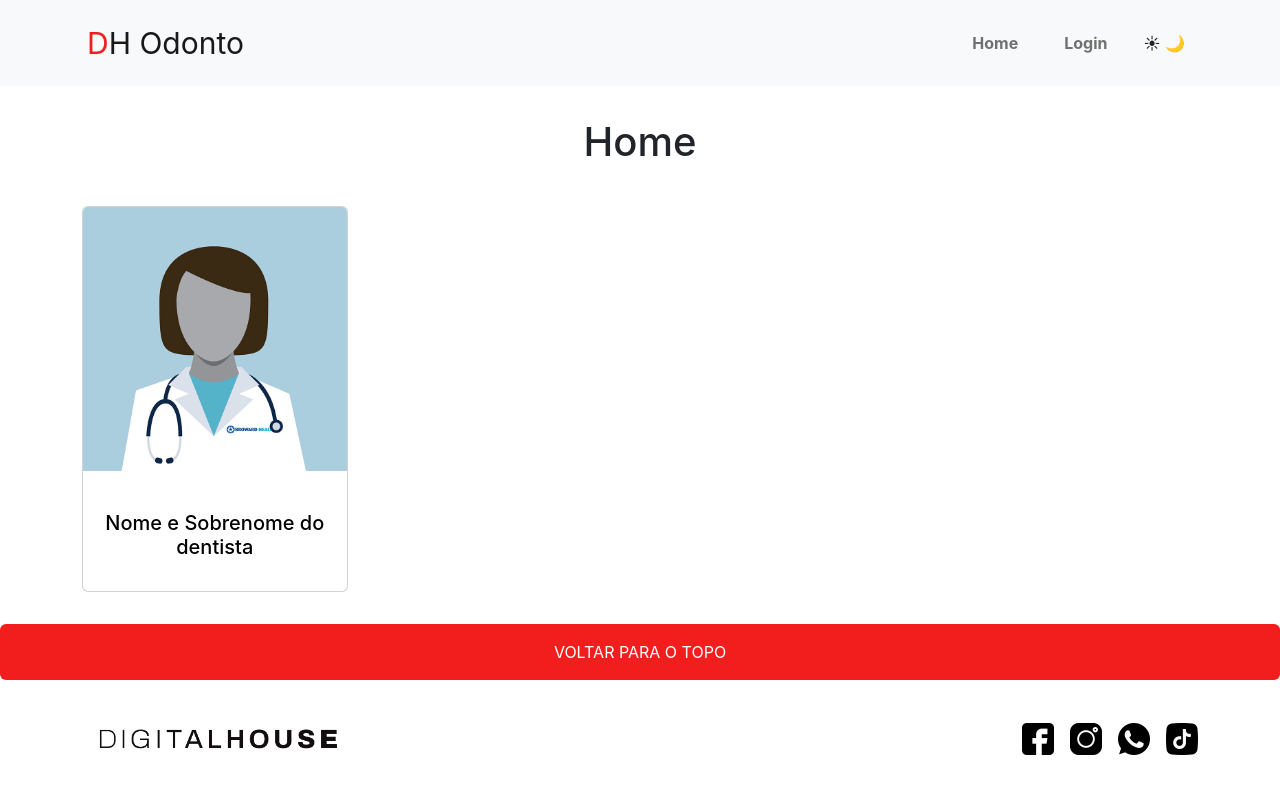
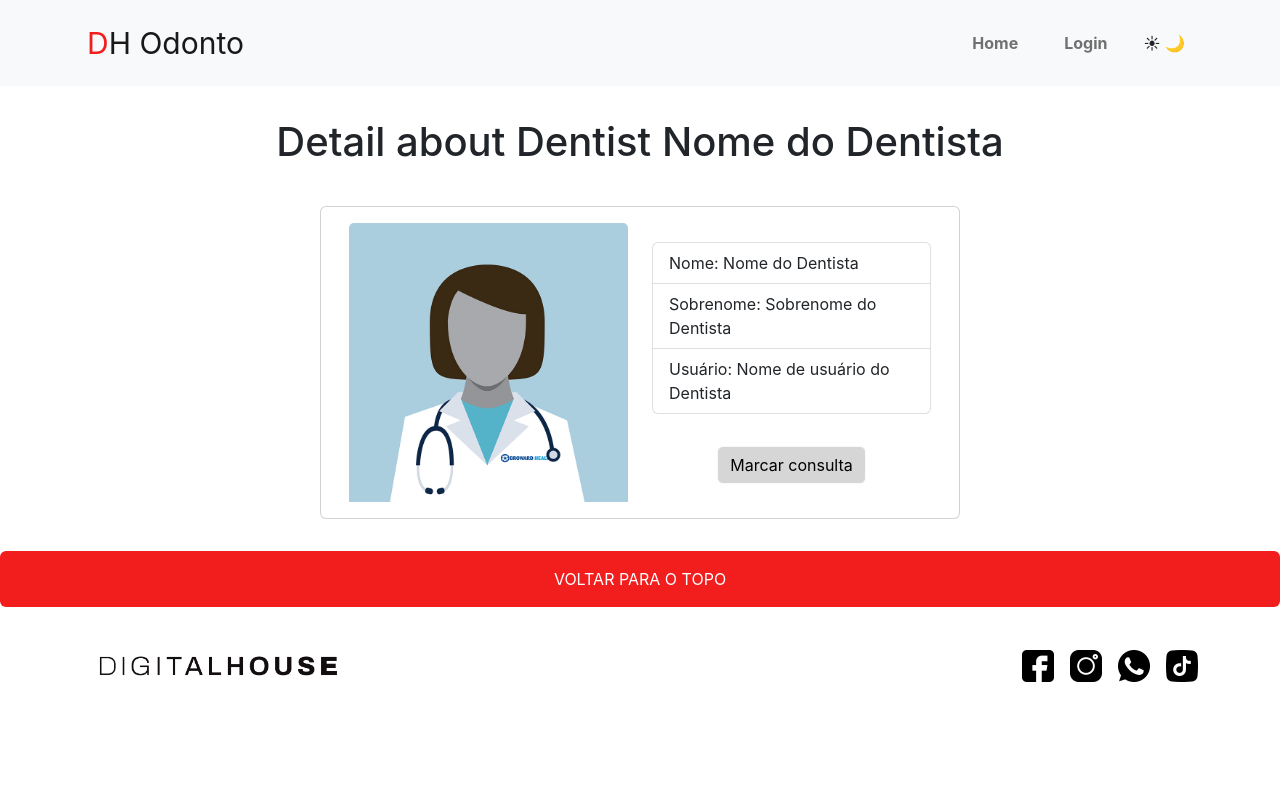
Before and after one commit to Carlos-Landerdahl/OdontoSchedule, a React (Create React App) app: page /beer/1 in a window 1280 px wide. Shown: the top 794 px of the page. Built offline with nearby package versions, Linux system fonts and the light colour scheme.

Commit message:
feat: improving architecture folders

```diff
--- a/src/App.jsx
+++ b/src/App.jsx
@@ -1,21 +1,13 @@
-
-import { Outlet } from "react-router-dom";
-import Footer from "./Components/Footer";
-import Navbar from "./Components/Navbar";
+import { BrowserRouter } from "react-router-dom";
+import { RoutesApp } from "./routes";
 
 function App() {
   return (
-    <>
-      {/* //Na linha seguinte deverá ser feito um teste se a aplicação
-        // está em dark mode e deverá utilizar a classe dark ou light */}
+    <BrowserRouter>
       <div className={`app light}`}>
-        <Navbar />
-        <main>
-          <Outlet />
-        </main>
-        <Footer />
+        <RoutesApp />
       </div>
-    </>
+    </BrowserRouter>
   );
 }
 
--- a/src/Components/Navbar.jsx
+++ b/src/Components/Navbar.jsx
@@ -1,3 +1,4 @@
+import { Link } from "react-router-dom";
 import styles from "./Navbar.module.css";
 
 const Navbar = () => {
@@ -12,9 +13,9 @@ const Navbar = () => {
       >
         <div className="container">
           {/* Ao clicar, o usuário deve ser redirecionado a home, com react-router */}
-          <a className={`navbar-brand ${styles.navbarBrand}`} href="/home">
+          <Link className={`navbar-brand ${styles.navbarBrand}`} to="/home">
             DH Odonto
-          </a>
+          </Link>
           <button
             className="navbar-toggler"
             type="button"
@@ -45,9 +46,9 @@ const Navbar = () => {
                 ao formulário de login
                 O botão de logout deverá ser testado darkmode
                 se sim, btn-dark, se não, btn-light */}
-                <a className="nav-link" href="/login">
+                <Link className="nav-link" to="/login">
                   Login
-                </a>
+                </Link>
               </li>
               <li className={`nav-item`}>
                 {/* Ao ser clicado, esse botão mudará a aplicação para dark mode ou light mode.
--- a/src/index.jsx
+++ b/src/index.jsx
@@ -2,17 +2,12 @@ import React from "react";
 import ReactDOM from "react-dom/client";
 import "bootstrap/dist/css/bootstrap.min.css";
 import "bootstrap/dist/js/bootstrap.min.js";
-import Navbar from "./Components/Navbar";
-import Home from "./Routes/Home";
-import Footer from "./Components/Footer";
 import "./index.css";
+import App from "./App";
 
 const root = ReactDOM.createRoot(document.getElementById("root"));
-//Lembre-se de configurar suas rotas e seu contexto aqui
 root.render(
   <React.StrictMode>
-    <Navbar />
-    <Home />
-    <Footer />
+    <App />
   </React.StrictMode>
 );
--- /dev/null
+++ b/src/layouts/DefaultLayout/index.jsx
@@ -0,0 +1,13 @@
+import { Outlet } from "react-router-dom";
+import Navbar from "../../components/Navbar";
+import Footer from "../../components/Footer";
+
+export function DefaultLayout() {
+  return (
+    <>
+      <Navbar />
+      <Outlet />
+      <Footer />
+    </>
+  )
+}
--- /dev/null
+++ b/src/pages/Detail.jsx
@@ -0,0 +1,11 @@
+import DetailCard from "../components/DetailCard";
+
+export const Detail = () => {
+  return (
+    <>
+      <DetailCard />
+    </>
+  )
+}
+
+export default Detail
--- a/src/Routes/Home.jsx
+++ b/src/pages/Home.jsx
@@ -1,7 +1,7 @@
 import { useEffect } from "react";
-import Card from "../Components/Card";
+import Card from "../components/Card";
 
-const Home = () => {
+export const Home = () => {
 
   useEffect(() => {
     //Nesse useEffect, deverá ser obtido todos os dentistas da API
--- a/src/Routes/Login.jsx
+++ b/src/pages/Login.jsx
@@ -1,6 +1,6 @@
-import LoginForm from "../Components/LoginForm";
+import LoginForm from "../components/LoginForm";
 
-const Contact = () => {
+export const Contact = () => {
   return (
     <>
       <h1>Login</h1>
--- /dev/null
+++ b/src/routes/index.jsx
@@ -0,0 +1,17 @@
+import { Route, Routes } from "react-router-dom";
+import Home from "../pages/Home";
+import Contact from "../pages/Login";
+import Detail from "../pages/Detail";
+import { DefaultLayout } from "../layouts/DefaultLayout";
+
+export function RoutesApp() {
+  return (
+    <Routes>
+      <Route path="/" element={<DefaultLayout />}>
+        <Route path="/home" element={<Home />} />
+        <Route path="/login" element={<Contact />} />
+        <Route path="/beer/:id" element={<Detail />} />
+      </Route>
+    </Routes>
+  );
+}
```
Also changed, not shown: src/Routes/Detail.jsx (deleted, +0 -11 lines).
